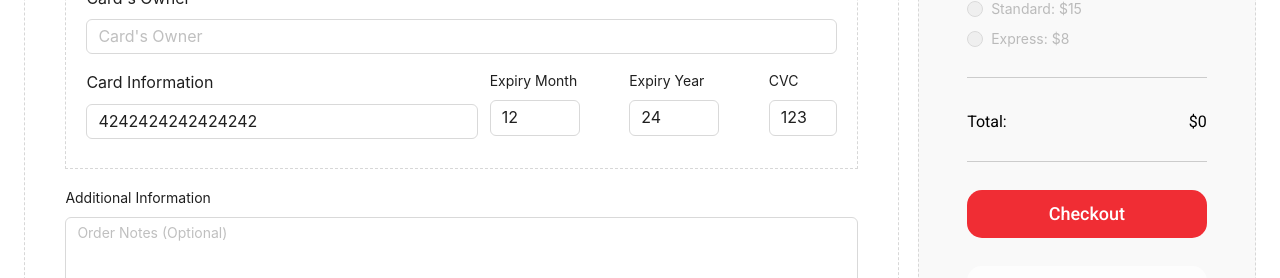
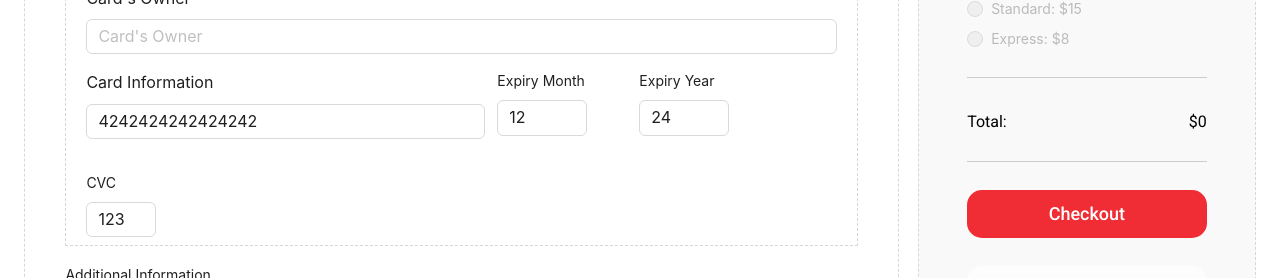
Before and after one commit to ThaiThanh10/phanox, a React (Vite) app: page /checkout in a window 1280 px wide. Shown: the part 522-800 px from the top of the page. Built offline with nearby package versions, Linux system fonts and the light colour scheme; no server answers.

Commit message:
update title, favicon

```diff
--- a/index.html
+++ b/index.html
@@ -5,7 +5,7 @@
         <link
             rel="icon"
             type="image/svg+xml"
-            href="/vite.svg"
+            href="https://dashboard.chec.io/img/icons/favicon-32x32.png"
         />
         <meta
             name="viewport"
@@ -24,7 +24,7 @@
             href="https://fonts.googleapis.com/css2?family=Roboto:ital,wght@0,100;0,300;0,400;0,500;0,700;0,900;1,100;1,300;1,400;1,500;1,700;1,900&display=swap"
             rel="stylesheet"
         />
-        <title>Vite + React</title>
+        <title>Phanox Audio Shop</title>
     </head>
     <body>
         <div id="root"></div>
--- a/src/pages/CheckoutPage/FormCheckout.jsx
+++ b/src/pages/CheckoutPage/FormCheckout.jsx
@@ -106,7 +106,7 @@ const FormCheckout = (props) => {
                             errors={form.formState.errors}
                             touchedFields={form.formState.touchedFields}
                         />
-                        <div className="flex gap-3 ">
+                        <div className="flex flex-wrap gap-3 xs:flex-col xs:gap-0 ">
                             <InputField
                                 name="visaNumber"
                                 label="Card Information"
```
